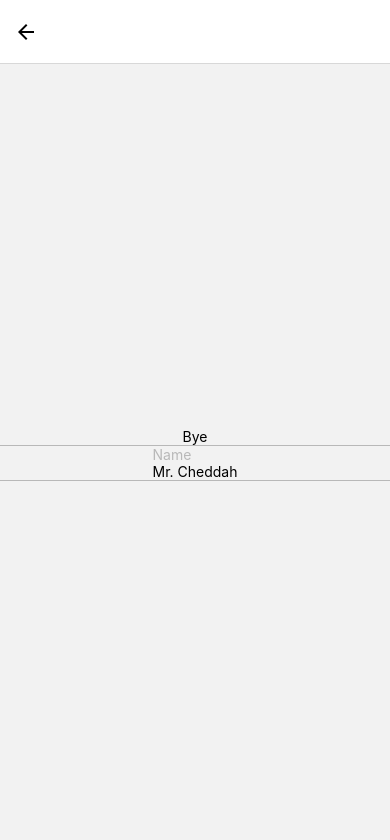
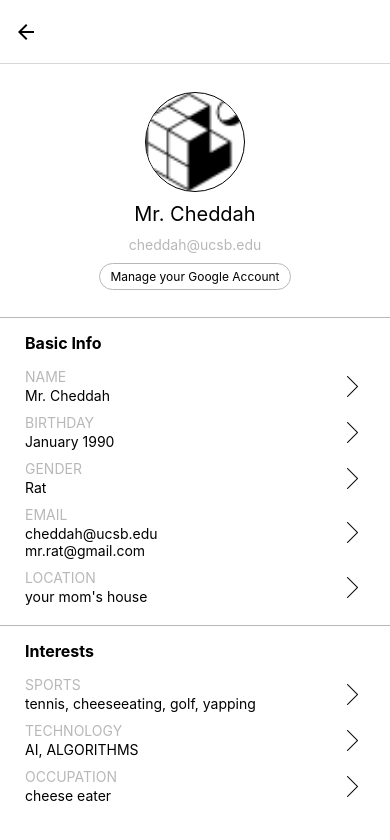
Before and after one commit to CS-Capstone-Team-4-Terawe/GeoNewsFinder4, a React Native app in the folder GeoNewsFinder4/: screen /ProfileView in a window 390 px wide. Shown: the top 840 px of the page. Built offline with nearby package versions, Linux system fonts and the light colour scheme.

Commit message:
Finished User Info UI

```diff
--- a/GeoNewsFinder4/screens/ProfileViewScreen.js
+++ b/GeoNewsFinder4/screens/ProfileViewScreen.js
@@ -1,18 +1,82 @@
 import React from 'react';
-import { View, StyleSheet, Text, Image } from 'react-native';
+import { View, StyleSheet, Text, Image, TouchableOpacity } from 'react-native';
 
 const ProfileView = () =>{
-
-
   return (
     <View style={styles.container}>
-      <Text>Bye</Text>
+        <View style={styles.headingSection}>
+            <Image source={require('../assets/favicon.png')} style={styles.profilePic}/>
+            <Text style={styles.name}>Mr. Cheddah</Text>
+            <Text style={styles.email}>cheddah@ucsb.edu</Text>
+            <TouchableOpacity style={styles.button}>
+                <Text style={styles.buttonText}>Manage your Google Account</Text>
+            </TouchableOpacity>
+        </View>
       <View style={styles.line}></View>
-      <View>
-        <Text style={styles.label}>Name</Text>
-        <Text style={styles.text}>Mr. Cheddah</Text>
+      <View style={styles.infoSection}>
+        <Text style={styles.title}>Basic Info</Text>
+        <View style={styles.infoItem}>
+            <View style={styles.idk}>
+                <Text style={styles.label}>NAME</Text>
+                <Text style={styles.text}>Mr. Cheddah</Text>
+            </View>
+            <Image source={require('../assets/rightArrow.png')} style={styles.arrow}/>
+        </View>
+        <View style={styles.infoItem}>
+            <View>
+                <Text style={styles.label}>BIRTHDAY</Text>
+                <Text style={styles.text}>January 1990</Text>
+            </View>
+            <Image source={require('../assets/rightArrow.png')} style={styles.arrow}/>
+        </View>
+        <View style={styles.infoItem}>
+            <View>
+                <Text style={styles.label}>GENDER</Text>
+                <Text style={styles.text}>Rat</Text>
+            </View>
+            <Image source={require('../assets/rightArrow.png')} style={styles.arrow}/>
+        </View>
+        <View style={styles.infoItem}>
+            <View>
+                <Text style={styles.label}>EMAIL</Text>
+                <Text style={styles.text}>cheddah@ucsb.edu</Text>
+                <Text style={styles.text}>mr.rat@gmail.com</Text>
+            </View>
+            <Image source={require('../assets/rightArrow.png')} style={styles.arrow}/>
+        </View>
+        <View style={styles.infoItem}>
+            <View>
+                <Text style={styles.label}>LOCATION</Text>
+                <Text style={styles.text}>your mom's house</Text>
+            </View>
+            <Image source={require('../assets/rightArrow.png')} style={styles.arrow}/>
+        </View>
       </View>
       <View style={styles.line}></View>
+        <View style={styles.infoSection}>
+            <Text style={styles.title}>Interests</Text>
+            <View style={styles.infoItem}>
+                <View>
+                    <Text style={styles.label}>SPORTS</Text>
+                    <Text style={styles.text}>tennis, cheeseeating, golf, yapping</Text>
+                </View>
+                <Image source={require('../assets/rightArrow.png')} style={styles.arrow}/>
+            </View>
+            <View style={styles.infoItem}>
+                <View>
+                    <Text style={styles.label}>TECHNOLOGY</Text>
+                    <Text style={styles.text}>AI, ALGORITHMS</Text>
+                </View>
+                <Image source={require('../assets/rightArrow.png')} style={styles.arrow}/>
+            </View>
+            <View style={styles.infoItem}>
+                <View>
+                    <Text style={styles.label}>OCCUPATION</Text>
+                    <Text style={styles.text}>cheese eater</Text>
+                </View>
+                <Image source={require('../assets/rightArrow.png')} style={styles.arrow}/>
+            </View>
+        </View>
     </View>
   );
 }
@@ -23,6 +87,14 @@ const styles = StyleSheet.create({
       flex: 1,
       justifyContent: 'center',
       alignItems: 'center',
+      backgroundColor: 'white',
+      paddingBottom: 20,
+    },
+    title: {
+        fontSize: 16,
+        fontWeight: 'bold',
+        marginTop: 5,
+        marginBottom: 15,
     },
     line: {
         height: 1,
@@ -31,9 +103,59 @@ const styles = StyleSheet.create({
     },
     label: {
         color: 'rgb(184,184,184)',
+        fontSize: 14,
+        marginBottom: 2,
     },
     text: {
-
+        fontSize: 14,
+    },
+    infoItem: {
+        marginBottom: 10,
+        display: 'flex',
+        flexDirection: 'row',
+        alignItems: 'center',
+        justifyContent: 'space-between',
+    },
+    infoSection: {
+        width: '100%',
+        padding: 10,
+        paddingLeft: 25,
+        paddingRight: 25,
+    },
+    headingSection: {
+        width: '100%',
+        flex: 1,
+        justifyContent: 'center',
+        alignItems: 'center',
+        padding: 10,
+        gap: 10,
+    },
+    profilePic: {
+        height: 100,
+        width: 100,
+        borderWidth: 1,
+        borderRadius: 50,
+    },
+    name: {
+        fontSize: 20,
+    },
+    email: {
+        color: 'rgb(184,184,184)',
+    },
+    button: {
+        padding: 5,
+        paddingLeft: 10,
+        paddingRight: 10,
+        borderWidth: 1,
+        borderRadius: 15,
+        borderColor: 'rgb(184,184,184)',
+    },
+    buttonText: {
+        fontSize: 12,
+    },
+    arrow: {
+        height: 25,
+        width: 25,
     },
   });
 
```
Also changed, not shown: GeoNewsFinder4/assets/rightArrow.png (added).
